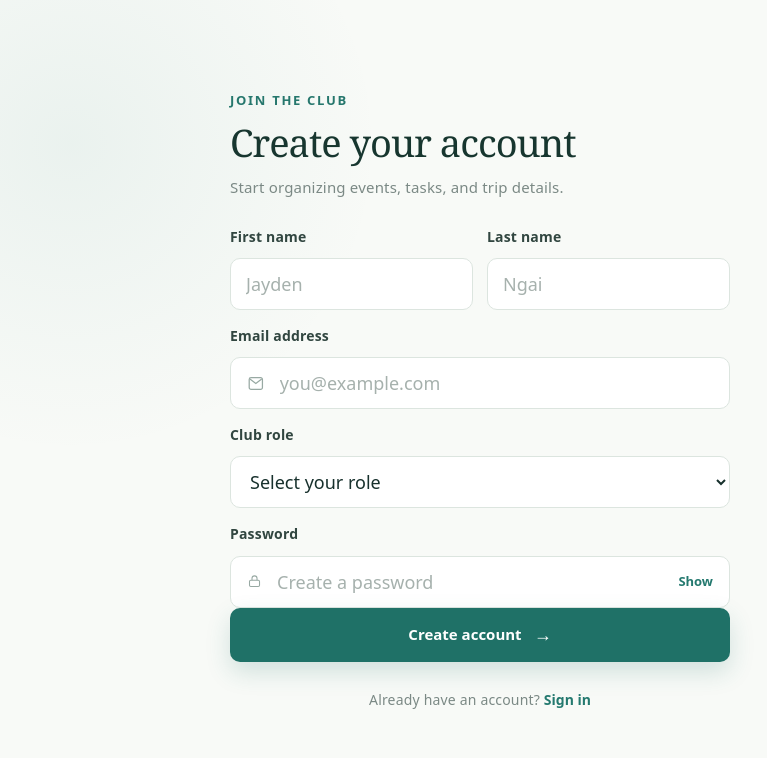
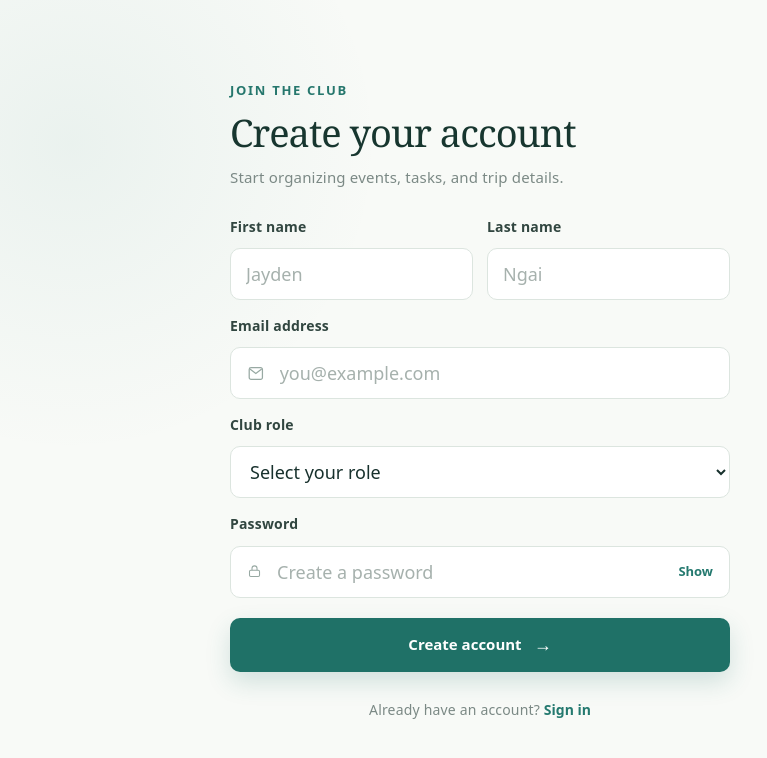
Before and after one commit to jxyd-denn/TPAC, a React (Vite) app: page / in a window 1280 px wide. Both pictures are taken after typing "name@example.com", "Sample123" into the empty fields and a click on the button "Create an account". Shown: the top 758 px of the page, without its empty margins (160-927 px from the left). Built offline with nearby package versions, Linux system fonts and the light colour scheme; no server answers.

Commit message:
Added padding between password field and create account button

```diff
--- a/src/pages/Register.css
+++ b/src/pages/Register.css
@@ -61,6 +61,10 @@
     transform: none;
 }
 
+.register-form-wrap .primary-button {
+    margin-top: 20px;
+}
+
 @media (max-width: 520px) {
     .name-grid {
         grid-template-columns: 1fr;
```
